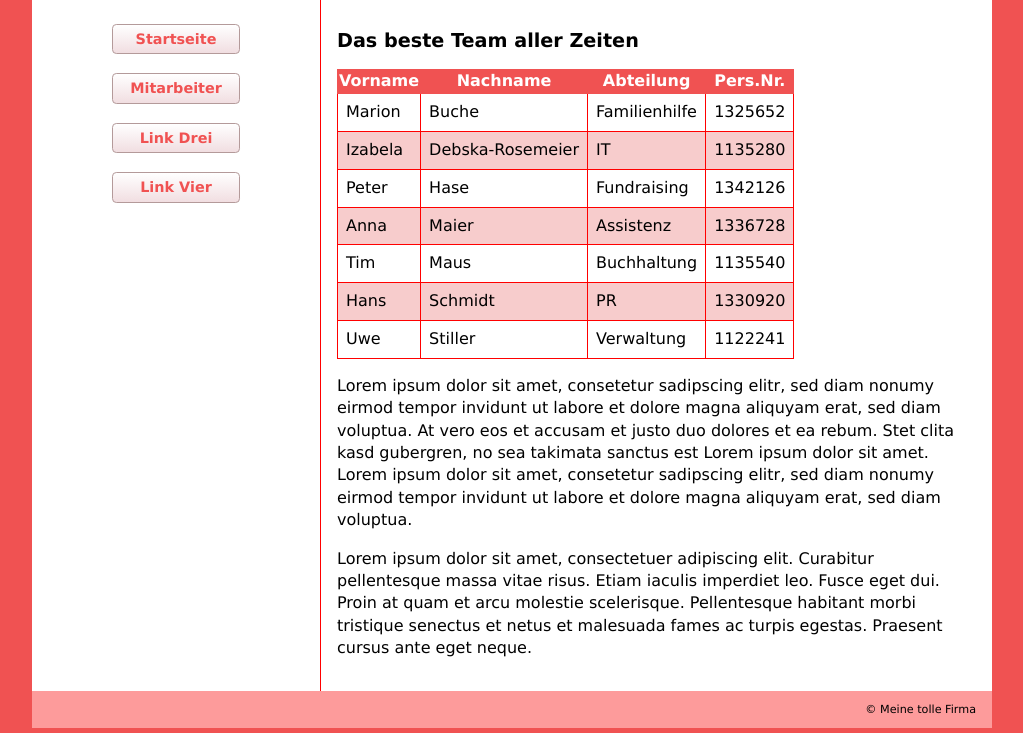
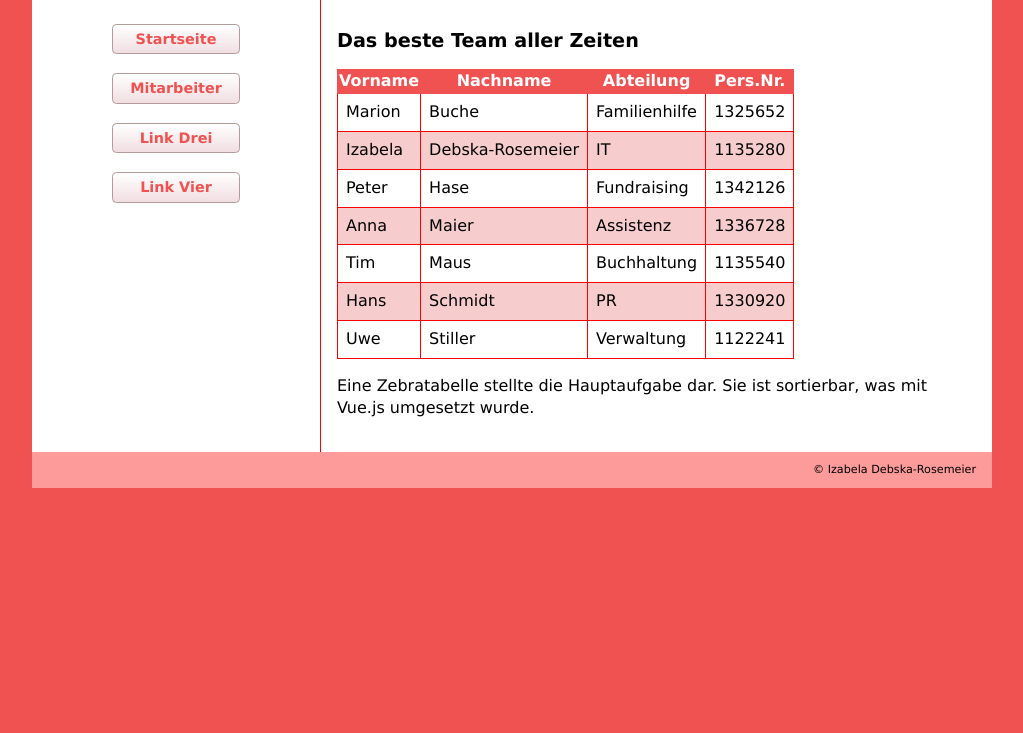
Before and after one commit to Isia13/cert_project, a website built with webpack: page mitarbeiter.html in a window 1280 px wide. Shown: the part 67-800 px from the top of the page, without its empty margins (128-1151 px from the left). Built offline with nearby package versions, Linux system fonts and the light colour scheme; no server answers.

Commit message:
Update mitarbeiter.html

```diff
--- a/mitarbeiter.html
+++ b/mitarbeiter.html
@@ -62,16 +62,12 @@
         </table>
       </div>
       <article>
-      <p>Lorem ipsum dolor sit amet, consetetur sadipscing elitr, sed diam nonumy eirmod tempor invidunt ut labore et dolore magna aliquyam erat, sed diam
-voluptua. At vero eos et accusam et justo duo dolores et ea rebum. Stet clita kasd gubergren, no sea takimata
-sanctus est Lorem ipsum dolor sit amet. Lorem ipsum dolor sit amet, consetetur sadipscing elitr, sed diam nonumy
-eirmod tempor invidunt ut labore et dolore magna aliquyam erat, sed diam voluptua.</p>
-      <p>Lorem ipsum dolor sit amet, consectetuer adipiscing elit. Curabitur pellentesque massa vitae risus. Etiam iaculis imperdiet leo. Fusce eget dui. Proin at quam et arcu molestie scelerisque. Pellentesque habitant morbi tristique senectus et netus et malesuada fames ac turpis egestas. Praesent cursus ante eget neque. </p>
+      <p>Eine Zebratabelle stellte die Hauptaufgabe dar. Sie ist sortierbar, was mit Vue.js umgesetzt wurde.</p>
       </article>
     </main>
 
     <footer>
-      <p>&copy; Meine tolle Firma</p>
+      <p>&copy; Izabela Debska-Rosemeier</p>
     </footer>
 
 
```
